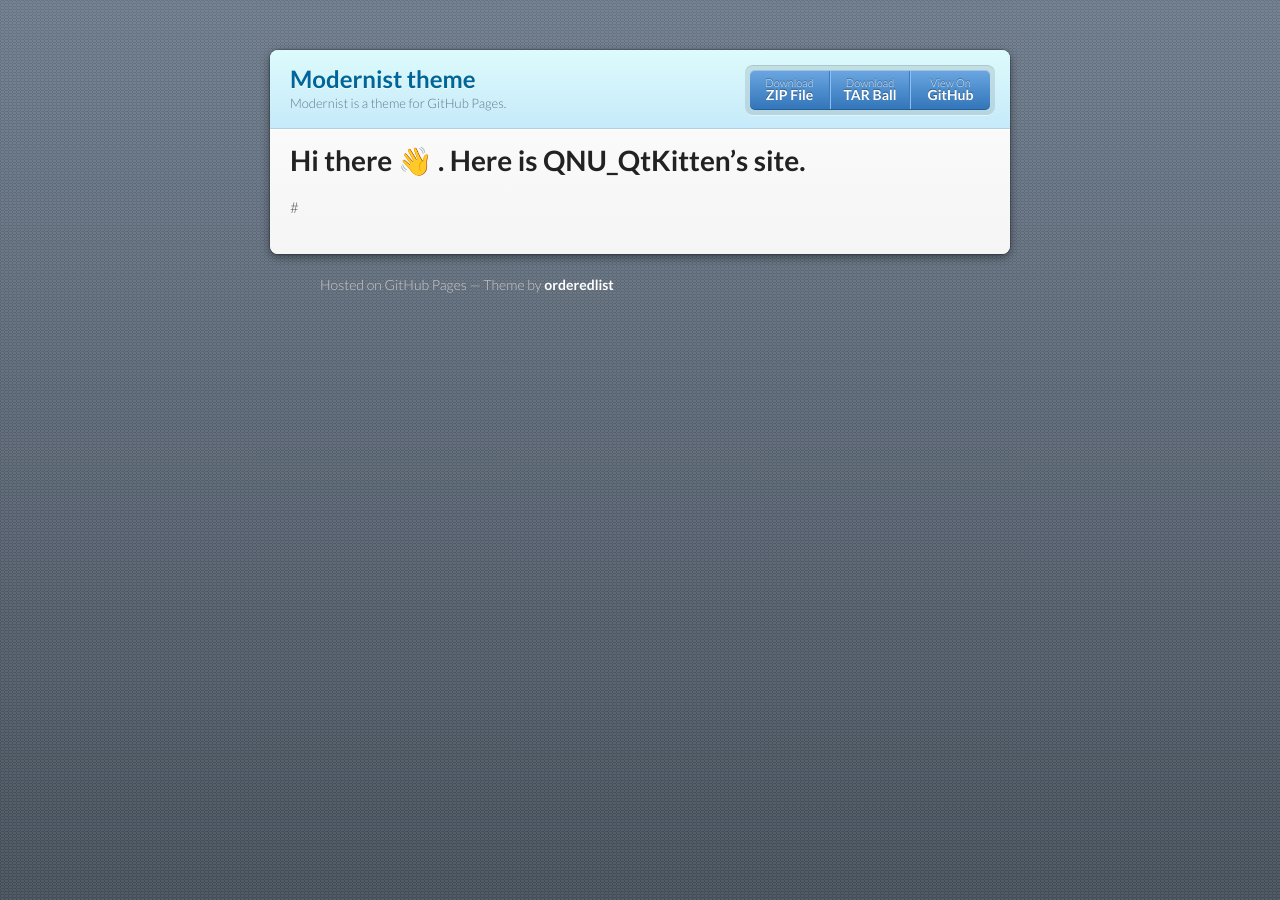
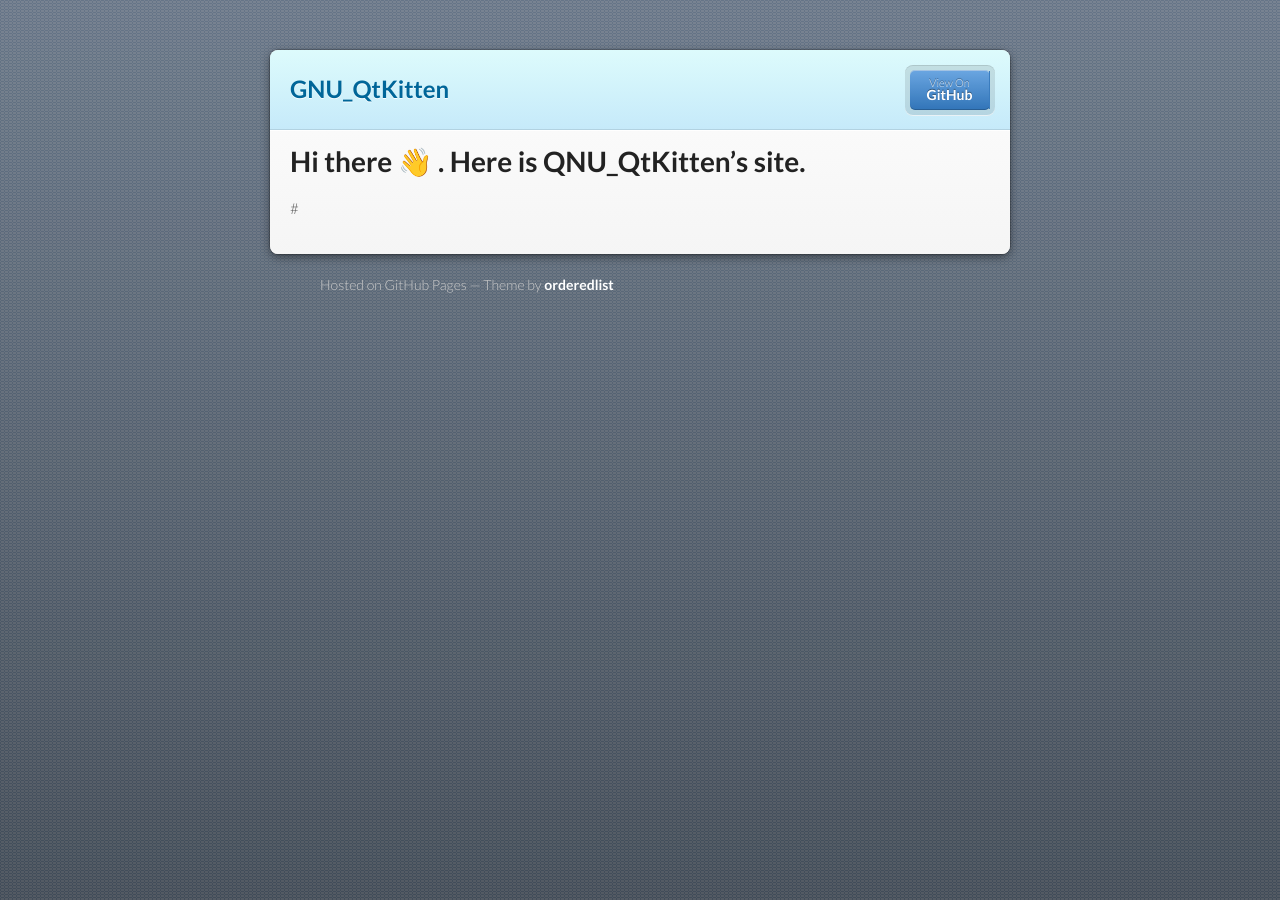
Before and after one commit to gnu-qtkitten/gnu-qtkitten.github.io, a Jekyll site: the page built from index.md, in a window 1280 px wide. Built offline with Jekyll 4.4.1, drawn with Linux system fonts in a browser that asks for light colours; our own code applies the rules of GitHub Pages for plain Markdown files; the repository's description, which GitHub fills in, is left out.

Commit message:
Update _config.yml

```diff
--- a/_config.yml
+++ b/_config.yml
@@ -1,5 +1,5 @@
-title: Modernist theme
-description: Modernist is a theme for GitHub Pages.
-show_downloads: true
+title: GNU_QtKitten
+description:
+show_downloads: false
 google_analytics:
 theme: jekyll-theme-modernist
```
